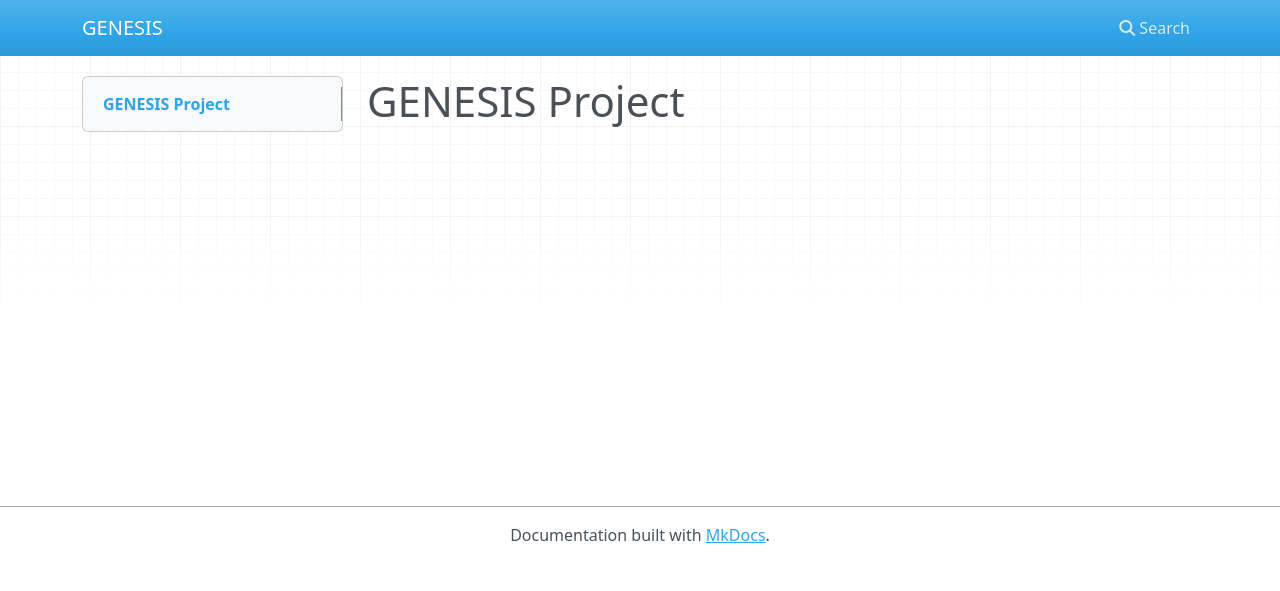
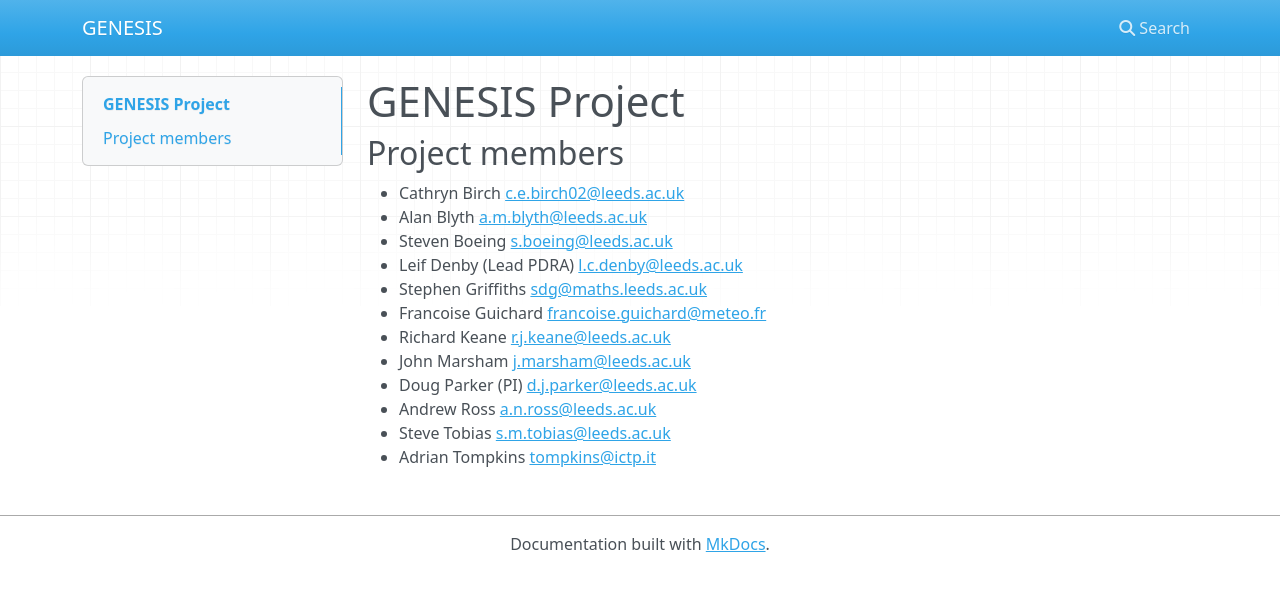
Before and after one commit to leifdenby/GENESIS-website, an MkDocs documentation site: the page built from docs/index.md, in a window 1280 px wide. Shown: the top 591 px of the page. Built offline with MkDocs 1.6.1, drawn with Linux system fonts in a browser that asks for light colours; nearby versions of some CDN libraries.

Commit message:
Add project members

```diff
--- a/docs/index.md
+++ b/docs/index.md
@@ -1 +1,16 @@
 # GENESIS Project
+
+## Project members
+
+-  Cathryn    Birch      <c.e.birch02@leeds.ac.uk>
+-  Alan       Blyth      <a.m.blyth@leeds.ac.uk>
+-  Steven     Boeing     <s.boeing@leeds.ac.uk>
+-  Leif       Denby (Lead PDRA) <l.c.denby@leeds.ac.uk>
+-  Stephen    Griffiths  <sdg@maths.leeds.ac.uk>
+-  Francoise  Guichard   <francoise.guichard@meteo.fr>
+-  Richard    Keane      <r.j.keane@leeds.ac.uk>
+-  John       Marsham    <j.marsham@leeds.ac.uk>
+-  Doug       Parker (PI) <d.j.parker@leeds.ac.uk>
+-  Andrew     Ross       <a.n.ross@leeds.ac.uk>
+-  Steve      Tobias     <s.m.tobias@leeds.ac.uk>
+-  Adrian     Tompkins   <tompkins@ictp.it>
```
